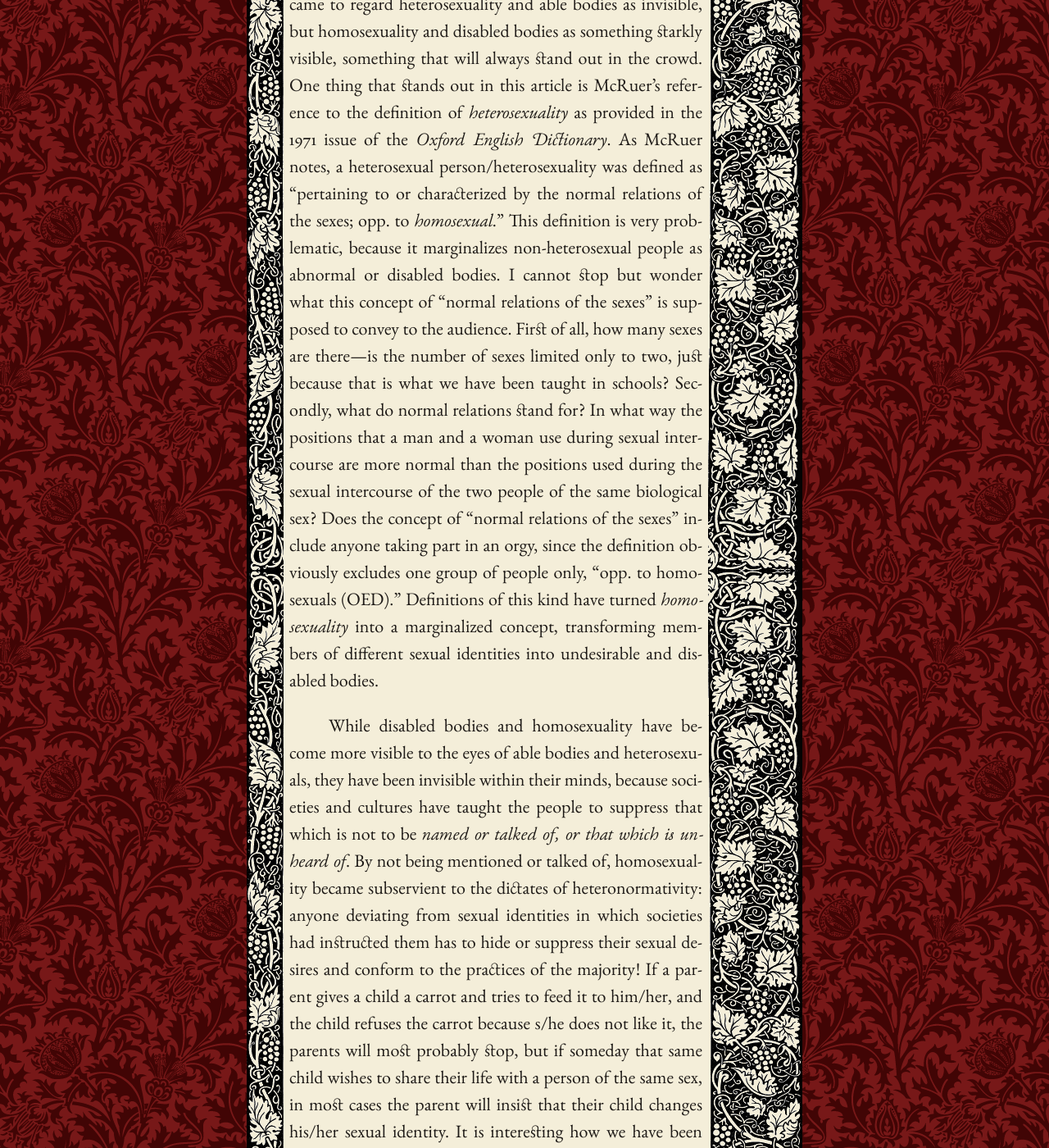
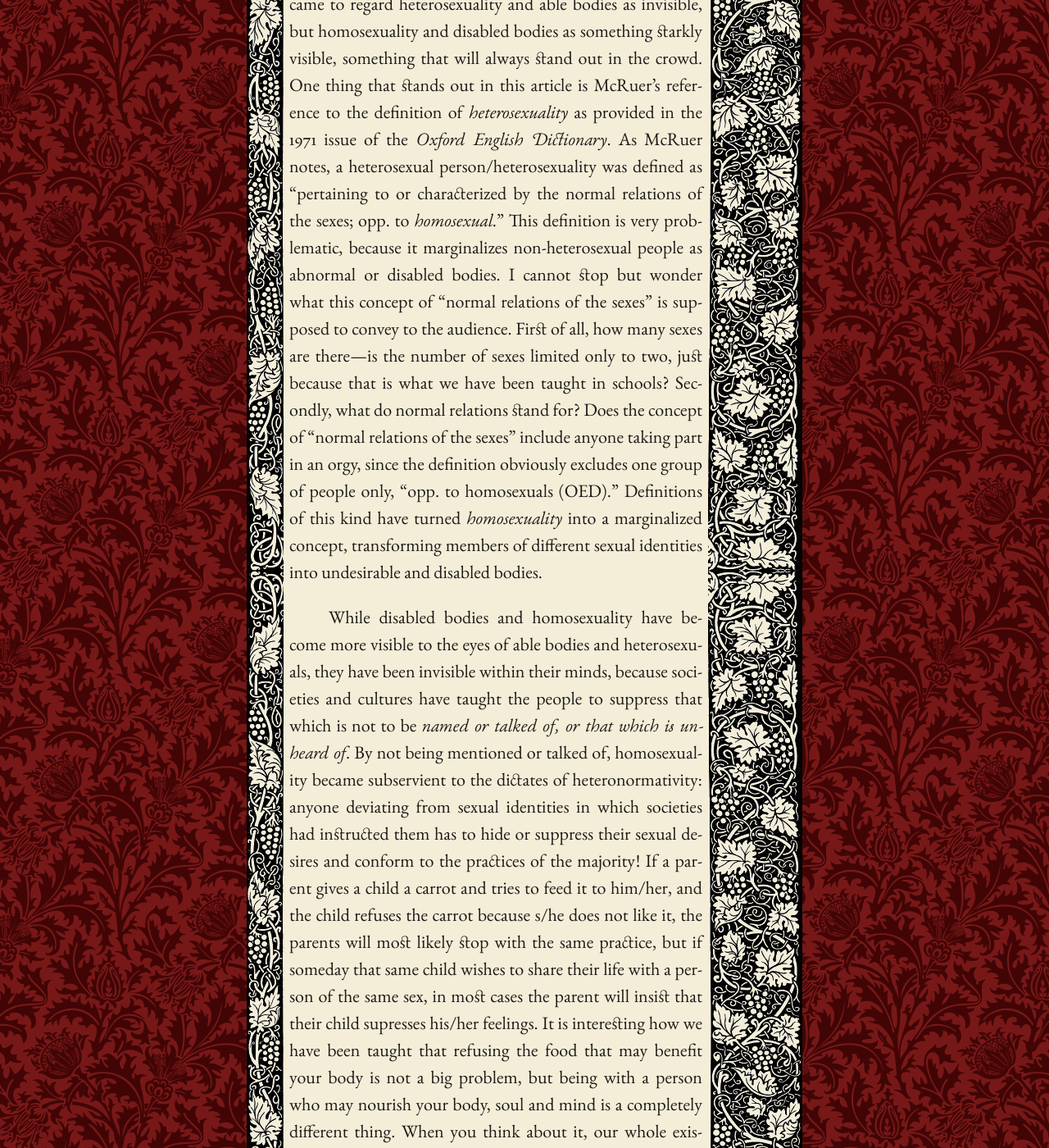
Before and after one commit to mpasovic/majapasovic.org, a Jekyll site: the page built from _posts/2012-05-21-disability-and-queer-theory.md, in a window 1280 px wide and 1400 px high, scrolled down 1278 px. Shown: the whole window at 82% size. Built offline with Jekyll 4.4.1, drawn with Linux system fonts in a browser that asks for light colours; nearby versions of some CDN libraries; some of the changed text lies outside the part shown.

Commit message:
Updated 2012-05-21-disability-and-queer-theory.md

```diff
--- a/_posts/2012-05-21-disability-and-queer-theory.md
+++ b/_posts/2012-05-21-disability-and-queer-theory.md
@@ -37,10 +40,7 @@ cannot stop but wonder what this concept of “normal relations of the
 sexes” is supposed to convey to the audience. First of all, how many
 sexes are there—is the number of sexes limited only to two, just because
 that is what we have been taught in schools? Secondly, what do normal
-relations stand for? In what way the positions that a man and a woman
-use during sexual intercourse are more normal than the positions used
-during the sexual intercourse of the two people of the same biological
-sex? Does the concept of “normal relations of the sexes” include anyone
+relations stand for? Does the concept of “normal relations of the sexes” include anyone
 taking part in an orgy, since the definition obviously excludes one
 group of people only, “opp. to homosexuals (OED).” Definitions of this
 kind have turned *homosexuality* into a marginalized concept,
@@ -57,9 +57,9 @@ sexual identities in which societies had instructed them has to hide or
 suppress their sexual desires and conform to the practices of the
 majority! If a parent gives a child a carrot and tries to feed it to
 him/her, and the child refuses the carrot because s/he does not like it,
-the parents will most probably stop, but if someday that same child
+the parents will most likely stop with the same practice, but if someday that same child
 wishes to share their life with a person of the same sex, in most cases
-the parent will insist that their child changes his/her sexual identity.
+the parent will insist that their child supresses his/her feelings.
 It is interesting how we have been taught that refusing the food that
 may benefit your body is not a big problem, but being with a person who
 may nourish your body, soul and mind is a completely different thing.
```
Also changed, not shown: other parts of _posts/2012-05-21-disability-and-queer-theory.md (+4 -1 lines).
